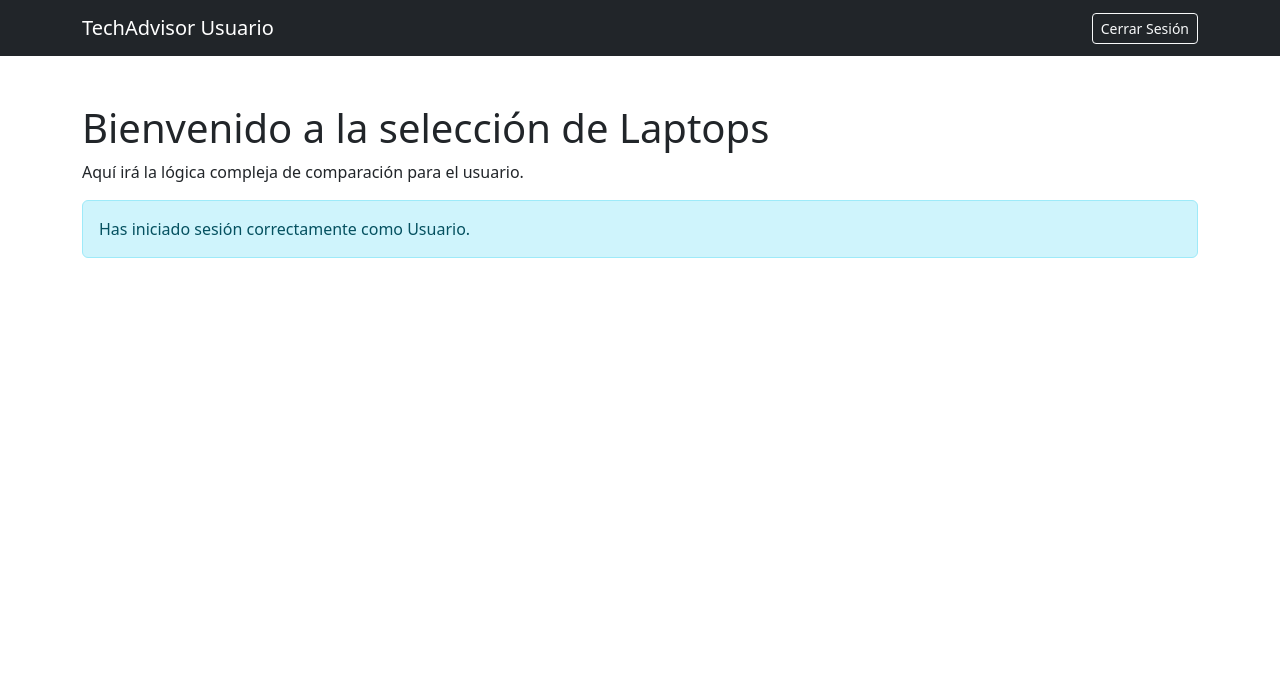
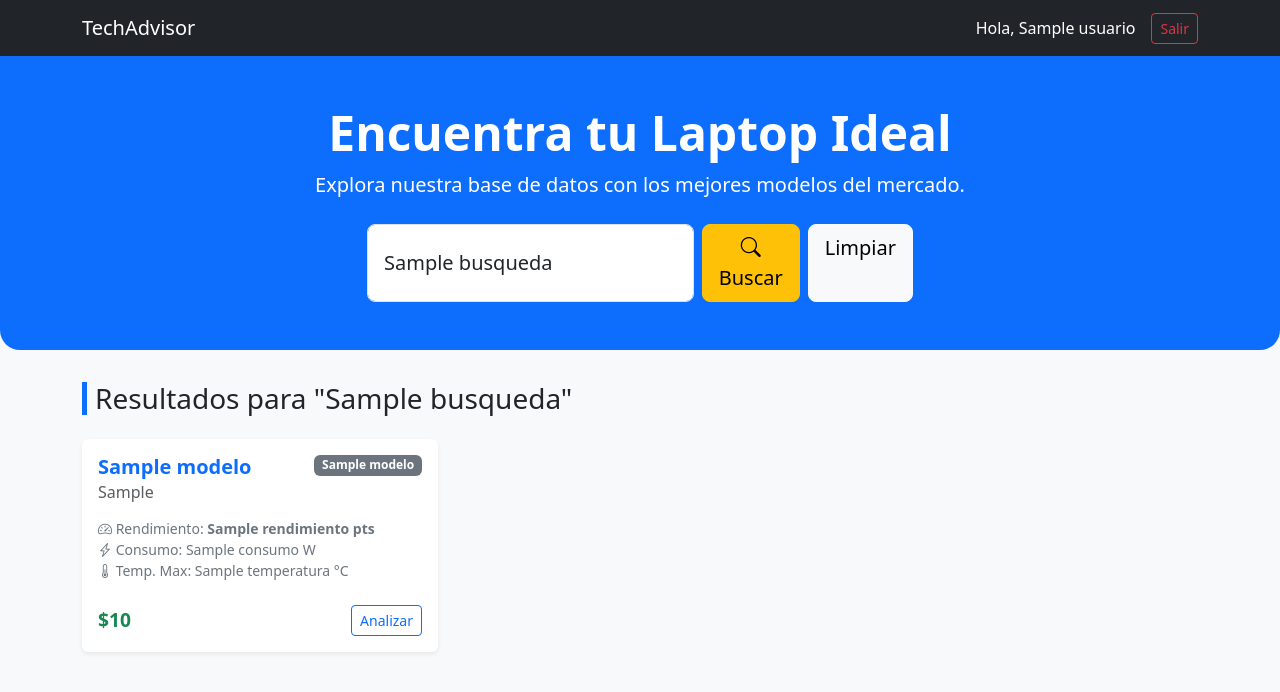
Before and after one commit to Dilan-Herrera/Proyecto-Ingenier-a-Web, a Flask app: template app/templates/usuario_home.html in a window 1280 px wide. Shown: the top 692 px of the page. Run offline with Flask 3, Linux system fonts and the light colour scheme; the template is opened without the code that fills it: most values are stand-ins (such as "Sample title", 1, 10 or a date in 2020).

Commit message:
implementation of other core processes

```diff
--- a/app/models.py
+++ b/app/models.py
@@ -83,7 +83,6 @@ def delete_modelo(modelo_id):
 # CONSULTAS DEL CORE
 
 def get_all_consultas():
-    #  Implementacion futura del core del usuario
     return list(mongo.db.consultas.find())
 
 
@@ -97,3 +96,8 @@ def get_user_by_email(email):
 def create_user(data):
     """Guarda un nuevo usuario en la colección 'usuarios'"""
     return mongo.db.usuarios.insert_one(data)
+
+def buscar_modelos_por_nombre(texto):
+    """Busca modelos cuyo nombre contenga el texto (insensible a mayúsculas)"""
+    query = {"nombre": {"$regex": texto, "$options": "i"}}
+    return list(mongo.db.modelos.find(query))
--- a/app/templates/usuario_home.html
+++ b/app/templates/usuario_home.html
@@ -2,23 +2,110 @@
 <html lang="es">
 <head>
     <meta charset="UTF-8">
-    <title>Inicio - TechAdvisor</title>
+    <title>Catálogo - TechAdvisor</title>
     <link href="https://cdn.jsdelivr.net/npm/bootstrap@5.3.0/dist/css/bootstrap.min.css" rel="stylesheet">
+    <link rel="stylesheet" href="https://cdn.jsdelivr.net/npm/bootstrap-icons@1.10.0/font/bootstrap-icons.css">
+    <style>
+        .hero-section {
+            background-color: #0d6efd;
+            color: white;
+            padding: 3rem 1rem;
+            text-align: center;
+            border-radius: 0 0 20px 20px;
+            margin-bottom: 2rem;
+        }
+        .card-modelo {
+            transition: transform 0.2s;
+            height: 100%;
+        }
+        .card-modelo:hover {
+            transform: translateY(-5px);
+            box-shadow: 0 10px 20px rgba(0,0,0,0.15);
+        }
+        .precio-badge {
+            font-size: 1.2rem;
+            font-weight: bold;
+            color: #198754;
+        }
+    </style>
 </head>
-<body>
-    <nav class="navbar navbar-dark bg-dark">
+<body class="bg-light">
+
+    <nav class="navbar navbar-expand-lg navbar-dark bg-dark">
         <div class="container">
-            <a class="navbar-brand" href="#">TechAdvisor Usuario</a>
-            <a href="{{ url_for('public.logout') }}" class="btn btn-outline-light btn-sm">Cerrar Sesión</a>
+            <a class="navbar-brand" href="#">TechAdvisor</a>
+            <div class="d-flex align-items-center text-white">
+                <span class="me-3">Hola, {{ usuario }}</span>
+                <a href="{{ url_for('public.logout') }}" class="btn btn-outline-danger btn-sm">Salir</a>
+            </div>
         </div>
     </nav>
 
-    <div class="container mt-5">
-        <h1>Bienvenido a la selección de Laptops</h1>
-        <p>Aquí irá la lógica compleja de comparación para el usuario.</p>
-        <div class="alert alert-info">
-            Has iniciado sesión correctamente como Usuario.
+    <div class="hero-section">
+        <div class="container">
+            <h1 class="display-5 fw-bold">Encuentra tu Laptop Ideal</h1>
+            <p class="lead">Explora nuestra base de datos con los mejores modelos del mercado.</p>
+
+            <div class="row justify-content-center mt-4">
+                <div class="col-md-6">
+                    <form action="{{ url_for('public.home_usuario') }}" method="GET" class="d-flex gap-2">
+                        <input type="text" name="q" class="form-control form-control-lg"
+                               placeholder="Buscar por nombre (ej. Legion, Pavilion...)"
+                               value="{{ busqueda if busqueda else '' }}">
+                        <button type="submit" class="btn btn-warning btn-lg">
+                            <i class="bi bi-search"></i> Buscar
+                        </button>
+                        {% if busqueda %}
+                            <a href="{{ url_for('public.home_usuario') }}" class="btn btn-light btn-lg">Limpiar</a>
+                        {% endif %}
+                    </form>
+                </div>
+            </div>
         </div>
     </div>
+
+    <div class="container mb-5">
+        <h3 class="mb-4 ps-2 border-start border-5 border-primary">
+            {% if busqueda %}
+                Resultados para "{{ busqueda }}"
+            {% else %}
+                Todos los Modelos Disponibles
+            {% endif %}
+        </h3>
+
+        {% if modelos %}
+        <div class="row row-cols-1 row-cols-md-2 row-cols-lg-3 g-4">
+            {% for modelo in modelos %}
+            <div class="col">
+                <div class="card card-modelo shadow-sm border-0">
+                    <div class="card-body">
+                        <div class="d-flex justify-content-between align-items-start mb-2">
+                            <h5 class="card-title text-primary fw-bold mb-0">{{ modelo.nombre }}</h5>
+                            <span class="badge bg-secondary">{{ modelo.nombre_marca }}</span>
+                        </div>
+                        <h6 class="card-subtitle text-muted mb-3">{{ modelo.codigo_modelo }}</h6>
+
+                        <ul class="list-unstyled small text-secondary mb-4">
+                            <li><i class="bi bi-speedometer2"></i> Rendimiento: <strong>{{ modelo.rendimiento }} pts</strong></li>
+                            <li><i class="bi bi-lightning-charge"></i> Consumo: {{ modelo.consumo }} W</li>
+                            <li><i class="bi bi-thermometer-half"></i> Temp. Max: {{ modelo.temperatura }} °C</li>
+                        </ul>
+                        <div class="d-flex justify-content-between align-items-center mt-auto">
+                            <div class="precio-badge">${{ modelo.precio }}</div>
+                            <button class="btn btn-outline-primary btn-sm">Analizar</button>
+                        </div>
+                    </div>
+                </div>
+            </div>
+            {% endfor %}
+        </div>
+        {% else %}
+            <div class="alert alert-warning text-center py-5">
+                <h4>No se encontraron modelos 😔</h4>
+                <p>Intenta con otro nombre o limpia la búsqueda.</p>
+            </div>
+        {% endif %}
+    </div>
+
 </body>
 </html>
```
Also changed, not shown: app/public_routes.py (+21 -5 lines).
